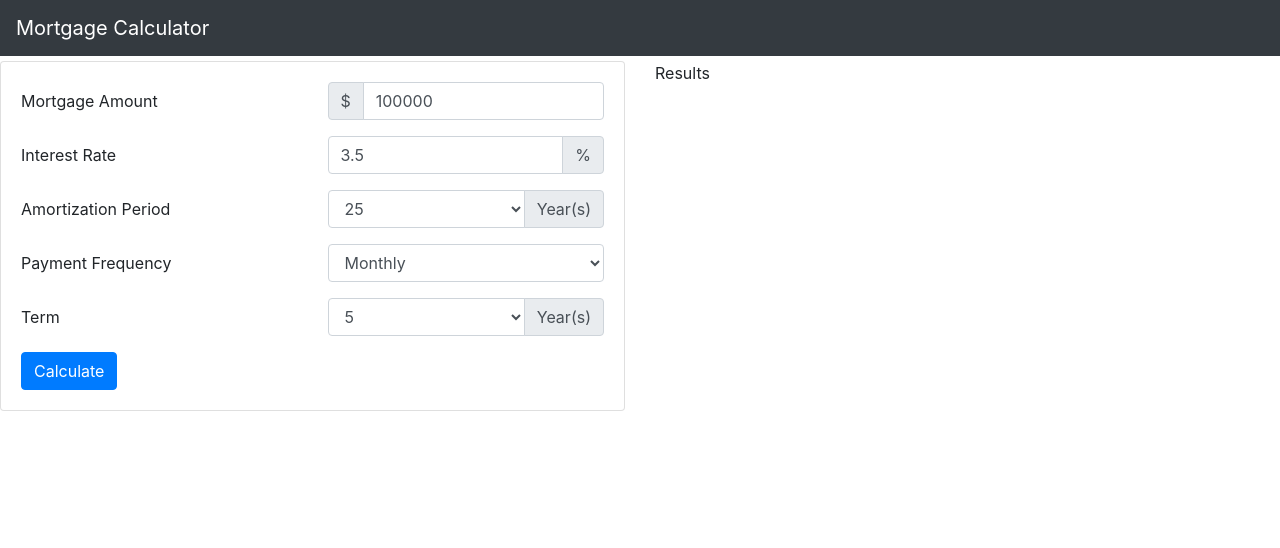
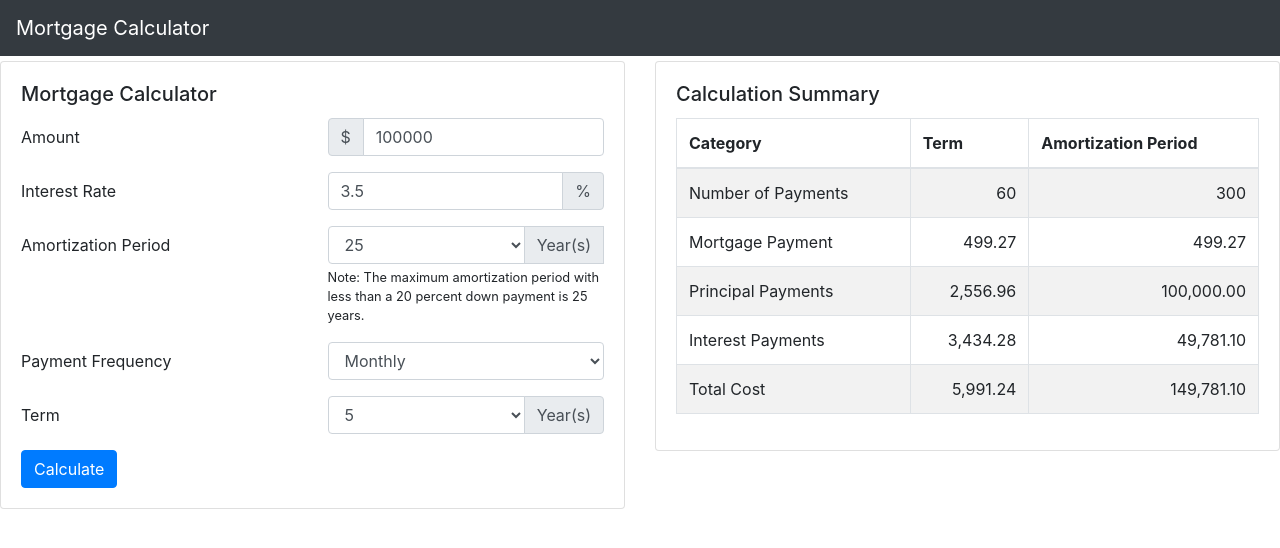
Before and after one commit to personalfinancecanada/mortgage-calculator, a React (Create React App) app: page / in a window 1280 px wide. Shown: the top 548 px of the page. Built offline with nearby package versions, Linux system fonts and the light colour scheme.

Commit message:
Added mortgage calculation and summary

```diff
--- a/package.json
+++ b/package.json
@@ -1,11 +1,12 @@
 {
   "homepage": "https://personalfinancecanada.github.io/mortgage-calculator",
-  "name": "mortgage-calculator",
+  "name": "mortgage-calculator-app",
   "version": "0.1.0",
   "private": true,
   "dependencies": {
     "bootstrap": "^4.3.1",
     "history": "^4.9.0",
+    "mortgage-calculator": "^1.1.2",
     "query-string": "^6.5.0",
     "react": "^16.8.6",
     "react-bootstrap": "^1.0.0-beta.8",
--- a/src/App.js
+++ b/src/App.js
@@ -1,21 +1,22 @@
 import React from 'react';
 import './App.css';
+
 import { Navbar, Container } from 'react-bootstrap';
 import MortgageCalculator from './MortgageCalculator';
 
-
-function App() {
-  //props.testing = "test";
+class App extends React.Component{
+  render() {
     return (
       <div>
           <Navbar bg="dark" variant="dark">
             <Navbar.Brand href="/">Mortgage Calculator</Navbar.Brand>
           </Navbar>
           <Container id="mainContainer" fluid="true">
-          <MortgageCalculator test="test"></MortgageCalculator>
+            <MortgageCalculator></MortgageCalculator>
           </Container>
       </div>
     );
   }
+}
 
 export default App;
--- a/src/MortgageCalculator.js
+++ b/src/MortgageCalculator.js
@@ -1,10 +1,14 @@
 import React from 'react';
+
 import { Button, Form, InputGroup, Card, Row, Col } from 'react-bootstrap';
 import { createBrowserHistory } from 'history';
+import MortgageSummary from './MortgageSummary';
 
 class MortgageCalculator extends React.Component {
     constructor(props) {
         super(props);
+
+        this.mortgageCalculator = require("mortgage-calculator");
 
         this.queryString = require('query-string');
         this.history = createBrowserHistory();
@@ -15,7 +19,7 @@ class MortgageCalculator extends React.Component {
             mortgageAmount: urlParameters.mortgageAmount == null ? 100000 : urlParameters.mortgageAmount,
             interestRate: urlParameters.interestRate == null ? 3.50 : urlParameters.interestRate,
             amortizationPeriod: urlParameters.amortizationPeriod == null ? 25 : urlParameters.amortizationPeriod,
-            paymentFrequency: urlParameters.paymentFrequency == null ? "Monthly" : urlParameters.paymentFrequency,
+            paymentFrequency: urlParameters.paymentFrequency == null ? 12 : urlParameters.paymentFrequency,
             term: urlParameters.term == null ? 5 : urlParameters.term
         }
 
@@ -47,6 +51,11 @@ class MortgageCalculator extends React.Component {
             pathname: this.history.location.pathname,
             search: '?' + this.queryString.stringify(this.state)
           });
+        console.log(this.mortgageCalculator.calculateMortgage({"initialDeposit": 100000,
+        "monthlyIncome": 1,
+        "interest": 5,
+        "term": 5}));
+
         event.preventDefault();
     }
     render () {
@@ -55,9 +64,10 @@ class MortgageCalculator extends React.Component {
                 <Col lg="6">
                     <Card>
                         <Card.Body>
+                            <Card.Title>Mortgage Calculator</Card.Title>
                             <Form onSubmit={this.handleSubmit}>
                                 <Form.Group as={Row} controlId="formGridMortgageAmount">
-                                    <Form.Label column sm={6}>Mortgage Amount</Form.Label>
+                                    <Form.Label column sm={6}>Amount</Form.Label>
                                     <Col sm={6}>
                                         <InputGroup>
                                             <InputGroup.Prepend>
@@ -117,6 +127,9 @@ class MortgageCalculator extends React.Component {
                                             <InputGroup.Append>
                                                 <InputGroup.Text>Year(s)</InputGroup.Text>
                                             </InputGroup.Append>
+                                            <Form.Text>
+                                            Note: The maximum amortization period with less than a 20 percent down payment is 25 years.
+                                            </Form.Text>
                                         </InputGroup>
                                     </Col>
                                 </Form.Group>
@@ -124,10 +137,10 @@ class MortgageCalculator extends React.Component {
                                     <Form.Label column sm={6}>Payment Frequency</Form.Label>
                                     <Col sm={6}>
                                         <Form.Control as="select" value={this.state.paymentFrequency} onChange={this.handleChangePaymentFrequency}>
-                                            <option>Weekly</option>
-                                            <option>Bi-Weekly</option>
-                                            <option>Semi-Monthly</option>
-                                            <option>Monthly</option>
+                                            <option value="12">Monthly</option>
+                                            <option value="24">Semi-Monthly</option>
+                                            <option value="26">Bi-Weekly</option>
+                                            <option value="52">Weekly</option>
                                         </Form.Control>
                                     </Col>
                                 </Form.Group>
@@ -161,7 +174,7 @@ class MortgageCalculator extends React.Component {
                     </Card>
                 </Col>
                 <Col lg="6">
-                    <p>Results</p>
+                    <MortgageSummary mortgageAmount={this.state.mortgageAmount} interestRate={this.state.interestRate} amortizationPeriod={this.state.amortizationPeriod} paymentFrequency={this.state.paymentFrequency} term={this.state.term}></MortgageSummary>
                 </Col>
             </Row>
         );
--- /dev/null
+++ b/src/MortgageSummary.js
@@ -0,0 +1,111 @@
+import React from 'react';
+import { Card, Table } from 'react-bootstrap';
+
+class MortgageSummary extends React.Component {
+    constructor(props) {
+        super(props);
+
+        console.log(props);
+
+        var computedInterest = Math.pow(Math.pow((1+(props.interestRate/100/2)),2),(1/props.paymentFrequency))-1;
+        console.log(computedInterest);
+        var mortgagePayment = (props.mortgageAmount * computedInterest) / (1- Math.pow((1+computedInterest), (-1 * props.amortizationPeriod *props.paymentFrequency)));
+        console.log(mortgagePayment);
+        var balance = props.mortgageAmount;
+        var amortization = [];
+        var term = true;
+        var interestTotal = 0;
+        var principalTotal = 0;
+        var interestTotalTerm = 0;
+        var principalTotalTerm = 0;
+        for (var year=1; year<=props.amortizationPeriod; year++) {
+            if (year > term && term) {
+                term = false;
+                interestTotalTerm = interestTotal;
+                principalTotalTerm = principalTotal;
+            }
+            for (var month=1; month<=props.paymentFrequency; month++) {
+                var interestMonth = balance * computedInterest;
+                var principalMonth = mortgagePayment - interestMonth;
+                interestTotal = interestTotal + interestMonth;
+                principalTotal = principalTotal + principalMonth;
+                balance = balance - principalMonth;
+                amortization.push({principalTotal: principalTotal, interestTotal: interestTotal, principalMonth: principalMonth, interestMonth: interestMonth, balance: balance, term: term});
+            }
+        }
+
+        this.state = {
+            numberOfPaymentsTerm: props.term * props.paymentFrequency,
+            numberOfPaymentsAmortizationPeriod: props.amortizationPeriod * props.paymentFrequency,
+            mortgagePayment: parseFloat(mortgagePayment).toFixed(2),
+            interestTotalTerm: parseFloat(interestTotalTerm).toFixed(2),
+            principalTotalTerm: parseFloat(principalTotalTerm).toFixed(2),
+            interestTotal: parseFloat(interestTotal).toFixed(2),
+            principalTotal: parseFloat(principalTotal).toFixed(2),
+            totalCostTerm:parseFloat(interestTotalTerm+principalTotalTerm).toFixed(2),
+            totalCost:parseFloat(interestTotal+principalTotal).toFixed(2),
+            amortization: amortization
+        }
+
+    }
+    render() {
+        const formatCurrency = (currencyValue) => {
+            return (
+                new Intl.NumberFormat('en-CA', {
+                    currency: "CAN",
+                    minimumFractionDigits: 2,
+                    maximumFractionDigits: 2
+                  }).format(currencyValue)
+            );
+        };
+        const textAlignRight = {
+            textAlign: 'right'
+        };
+        return (
+            <Card>
+                <Card.Body>
+                    <Card.Title>Calculation Summary</Card.Title>
+                    <Table striped bordered>
+                        <thead>
+                            <tr>
+                                <th>Category</th>
+                                <th>Term</th>
+                                <th>Amortization Period</th>
+                            </tr>
+                        </thead>
+                        <tbody>
+                            <tr>
+                                <td>Number of Payments</td>
+                                <td style={textAlignRight}>{this.state.numberOfPaymentsTerm}</td>
+                                <td style={textAlignRight}>{this.state.numberOfPaymentsAmortizationPeriod}</td>
+                            </tr>
+                            <tr>
+                                <td>Mortgage Payment</td>
+                                <td style={textAlignRight}>{formatCurrency(this.state.mortgagePayment)}</td>
+                                <td style={textAlignRight}>{formatCurrency(this.state.mortgagePayment)}</td>
+                            </tr>
+                            <tr>
+                                <td>Principal Payments</td>
+                                <td style={textAlignRight}>{formatCurrency(this.state.principalTotalTerm)}</td>
+                                <td style={textAlignRight}>{formatCurrency(this.state.principalTotal)}</td>
+                            </tr>
+                            <tr>
+                                <td>Interest Payments</td>
+                                <td style={textAlignRight}>{formatCurrency(this.state.interestTotalTerm)}</td>
+                                <td style={textAlignRight}>{formatCurrency(this.state.interestTotal)}</td>
+                            </tr>
+                            <tr>
+                                <td>Total Cost</td>
+                                <td style={textAlignRight}>{formatCurrency(this.state.totalCostTerm)}</td>
+                                <td style={textAlignRight}>{formatCurrency(this.state.totalCost)}</td>
+                            </tr>
+                        </tbody>
+                    </Table>
+                </Card.Body>
+            </Card>
+
+        );
+    }
+}
+
+export default MortgageSummary;
```
Also changed, not shown: 1 other file (tests, documents, lock files or other folders). Lines whose indentation alone changed are shown as unchanged.
